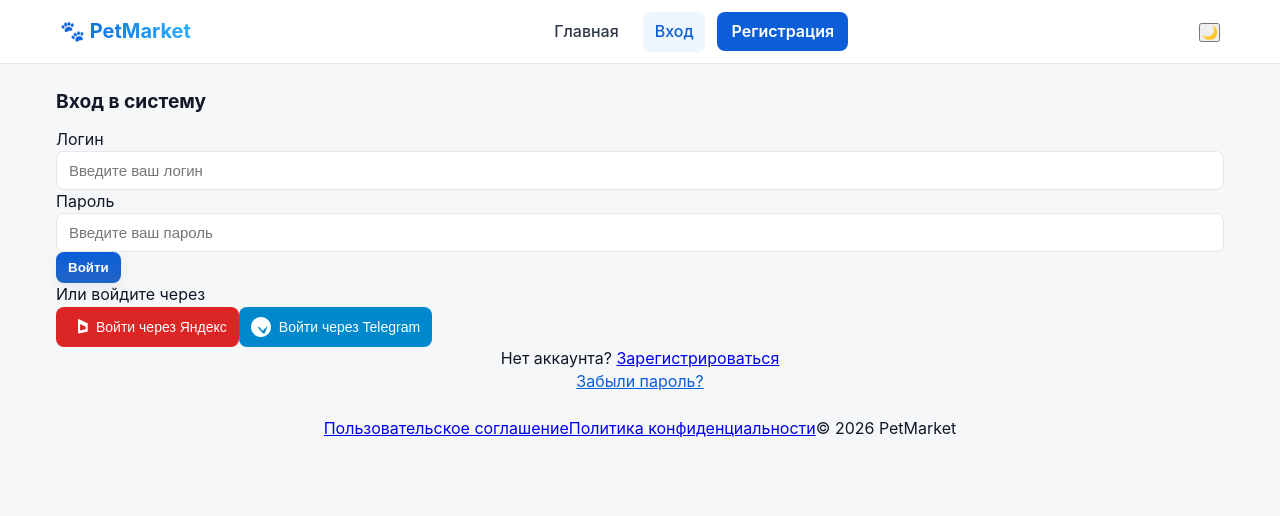
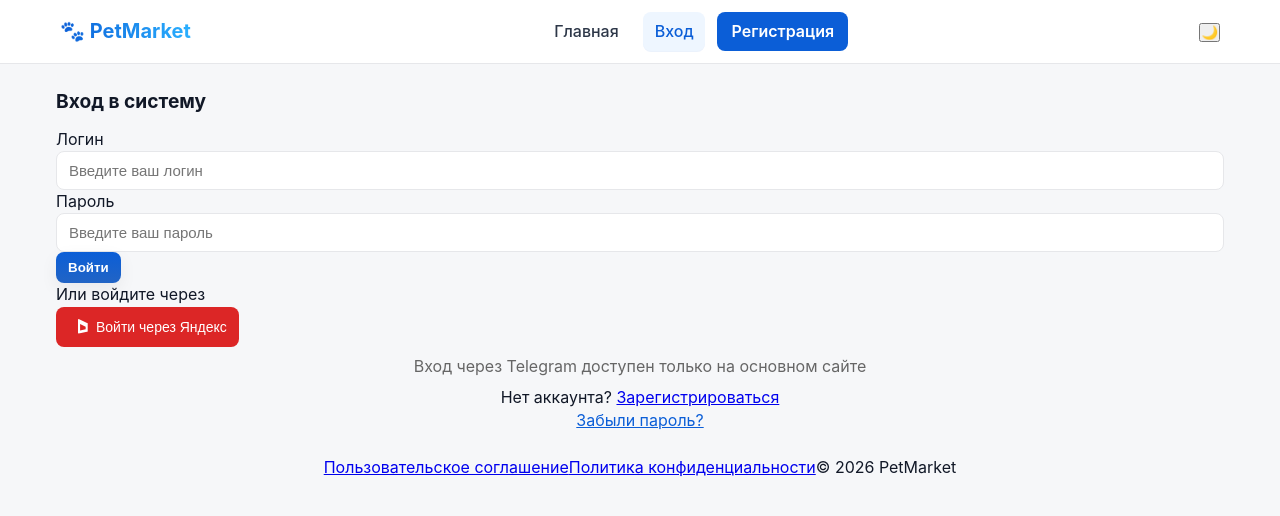
Before and after one commit to Reazordd/Pet, a React (Vite) app in the folder frontend/: page /login in a window 1280 px wide. Shown: the top 516 px of the page. Built offline with nearby package versions, Linux system fonts and the light colour scheme; no server answers.

Commit message:
телеграмм

```diff
--- a/frontend/src/components/TelegramLoginButton.jsx
+++ b/frontend/src/components/TelegramLoginButton.jsx
@@ -1,44 +1,56 @@
 // frontend/src/components/TelegramLoginButton.jsx
-import React from 'react';
+import React, { useEffect, useRef } from 'react';
 
 const TelegramLoginButton = () => {
-  const handleLogin = () => {
-    const botId = 'petmarket_login_bot';
-    const redirectUrl = encodeURIComponent(`${window.location.origin}/api/auth/telegram/`);
-    const authUrl = `https://oauth.telegram.org/auth?bot_id=${botId}&origin=${encodeURIComponent(window.location.origin)}&return_to=${redirectUrl}`;
+  const containerRef = useRef(null);
+  const isProduction = window.location.hostname === 'petmarket.com.ru';
 
-    // Открываем окно авторизации
-    window.open(authUrl, '_blank', 'width=500,height=600');
-  };
+  useEffect(() => {
+    if (!isProduction || !containerRef.current) return;
 
-  return (
-    <button
-      onClick={handleLogin}
-      style={{
-        display: 'inline-flex',
-        alignItems: 'center',
-        gap: '0.5rem',
-        padding: '0.375rem 0.75rem',
-        backgroundColor: '#0088cc',
-        color: 'white',
-        borderRadius: '0.5rem',
-        border: 'none',
-        fontSize: '0.875rem',
-        fontWeight: '500',
-        height: '2.5rem',
-        cursor: 'pointer',
-        maxWidth: 'fit-content',
-        margin: '0 auto'
-      }}
-      onMouseEnter={(e) => e.target.style.backgroundColor = '#006699'}
-      onMouseLeave={(e) => e.target.style.backgroundColor = '#0088cc'}
-    >
-      <svg width="20" height="20" viewBox="0 0 24 24" fill="currentColor">
-        <path d="M12 0C5.373 0 0 5.373 0 12s5.373 12 12 12 12-5.373 12-12S18.627 0 12 0zm5.604 8.463c-.188.843-.94 2.5-1.188 3.375-.094.375-.188.75-.281 1.031-.188.75-.375 1.125-.375 1.313 0 .188.188.281.375.188.188-.094 1.125-.938 1.688-1.5.563-.563.938-1.031 1.125-1.313.188-.281.375-.281.563-.188.188.094.188.375.094.656-.188.75-1.313 2.813-2.25 5.25-.75 1.875-1.313 2.625-2.063 2.625-.563 0-1-.375-1.5-.844-.375-.375-1.5-1.5-2.625-2.813-1.5-1.875-2.5-3.375-2.625-3.656-.188-.375-.188-.656 0-.844.188-.188.375-.188.563-.188.188 0 .375.094.563.188.188.094 1.125 1.125 2.25 2.438.938 1.125 1.5 1.875 1.688 2.063.188.188.375.188.563.188.188 0 .375-.094.563-.188.188-.094 1.125-1.313 1.688-2.625.563-1.313.938-2.625 1.125-3.375.094-.75.094-1.313.094-1.5 0-.188-.094-.281-.188-.281-.094 0-.188.094-.281.281z"/>
-      </svg>
-      Войти через Telegram
-    </button>
-  );
+    // Удаляем старые скрипты и iframes Telegram
+    const oldScripts = document.querySelectorAll('script[src*="telegram-widget"]');
+    oldScripts.forEach(script => script.remove());
+
+    const oldIframes = document.querySelectorAll('iframe[src*="oauth.telegram.org"], iframe[id*="telegram-login"]');
+    oldIframes.forEach(iframe => iframe.remove());
+
+    // 🔥 КРИТИЧЕСКИ ВАЖНО: используем ЧИСЛОВОЙ идентификатор бота (не имя!)
+    const script = document.createElement('script');
+    script.src = 'https://telegram.org/js/telegram-widget.js?22';
+    script.async = true;
+    script.setAttribute('data-telegram-login', '8518062763'); // ← ЧИСЛО из токена: 8518062763:AAFULxKVOQKbTXNRX9TrfxwIyuKm-hS7Ba0
+    script.setAttribute('data-size', 'large');
+    script.setAttribute('data-radius', '8');
+    script.setAttribute('data-userpic', 'true');
+    script.setAttribute('data-request-access', 'write');
+    script.setAttribute('data-auth-url', 'https://petmarket.com.ru/api/auth/telegram/');
+
+    script.onerror = () => console.error('Не удалось загрузить Telegram Login Widget');
+
+    // Вставляем скрипт ВНУТРЬ контейнера компонента (не в конец body!)
+    containerRef.current.appendChild(script);
+
+    return () => {
+      // Очистка при размонтировании
+      if (script.parentNode) script.parentNode.removeChild(script);
+
+      // Дополнительная очистка всех следов Telegram
+      document.querySelectorAll('script[src*="telegram-widget"]').forEach(el => el.remove());
+      document.querySelectorAll('iframe[src*="oauth.telegram.org"]').forEach(el => el.remove());
+    };
+  }, [isProduction]);
+
+  if (!isProduction) {
+    return (
+      <div style={{ textAlign: 'center', margin: '0.5rem 0', color: '#666' }}>
+        Вход через Telegram доступен только на основном сайте
+      </div>
+    );
+  }
+
+  // Контейнер для кнопки (скрипт вставится сюда → кнопка появится здесь)
+  return <div ref={containerRef} style={{ textAlign: 'center', margin: '0.5rem 0' }} />;
 };
 
 export default TelegramLoginButton;
```
